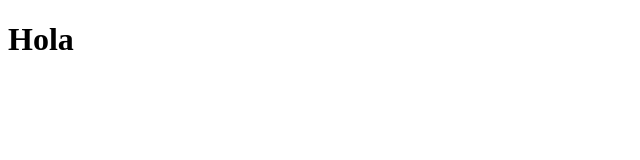
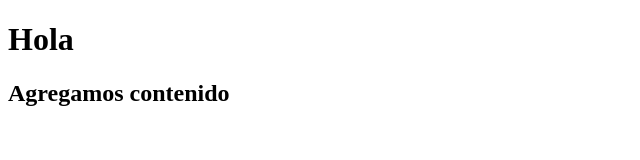
Before and after one commit to rafa50/prueba3, a plain HTML site: page index.html in a window 1280 px wide. Shown: the whole page, without its empty margins (0-640 px from the left). Drawn offline with Linux system fonts and the light colour scheme.

Commit message:
agregamos h1

```diff
--- a/index.html
+++ b/index.html
@@ -8,5 +8,6 @@
 </head>
 <body>
     <h1>Hola</h1>
+    <h2>Agregamos contenido</h2>
 </body>
 </html>
```
